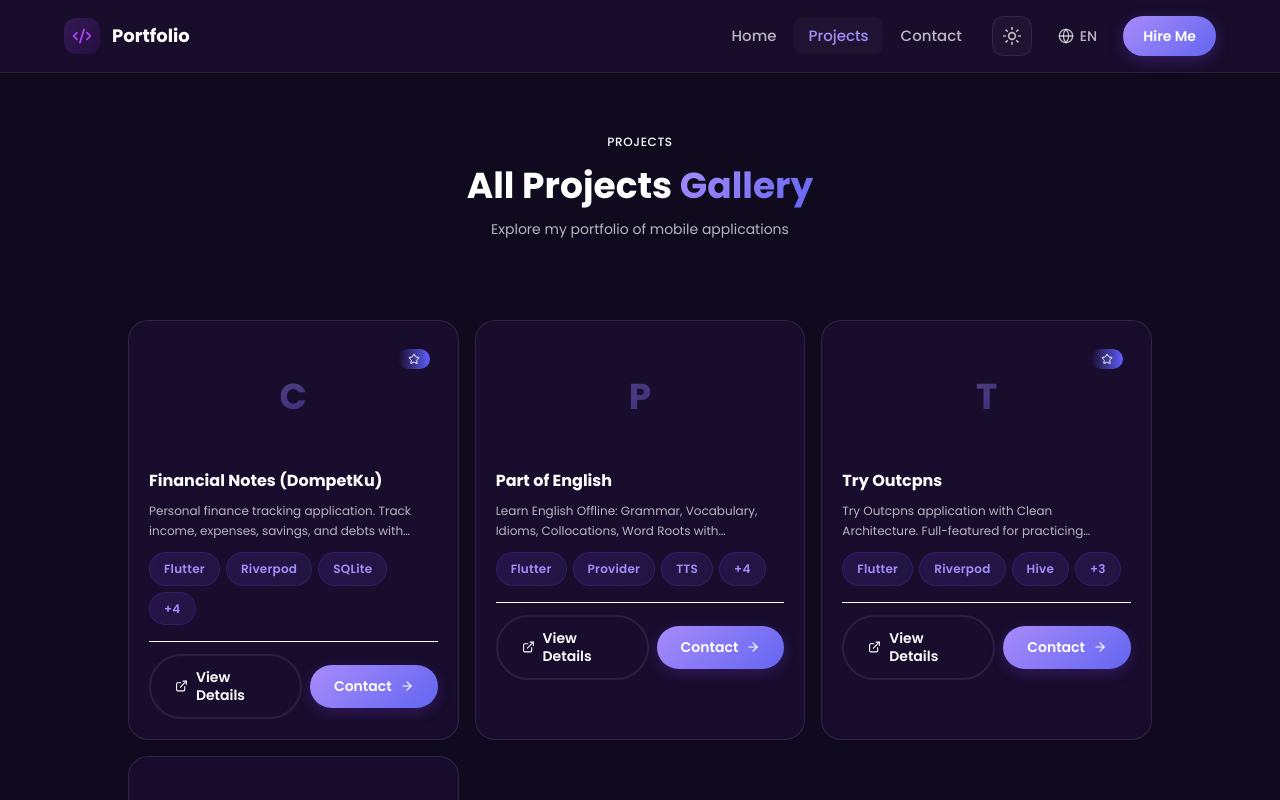
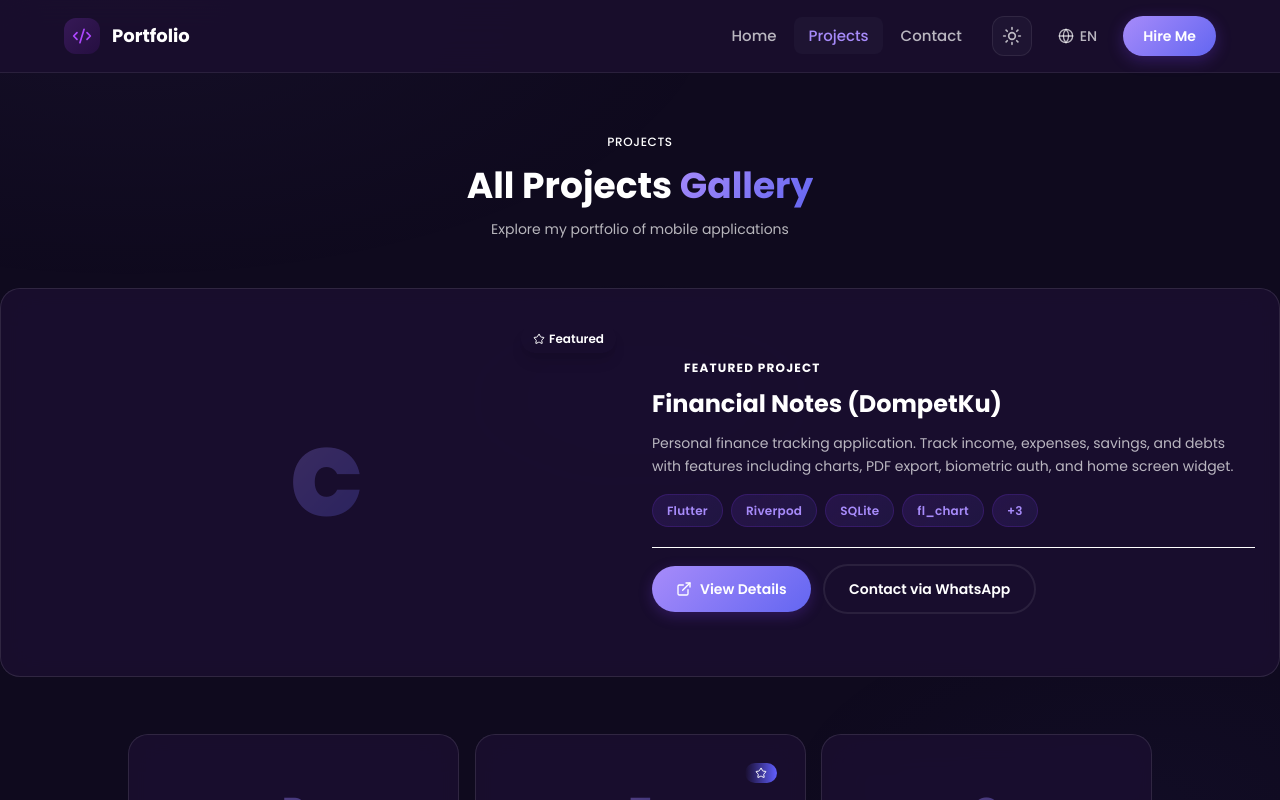
Before and after one commit to imamabdurrahmann/portfolio, a Next.js app: page /projects in a window 1280 px wide. Shown: the top 800 px of the page. Built offline with nearby package versions, Linux system fonts and the light colour scheme.

Commit message:
refactor: premium UI/UX - break grid, cyan accent, micro-interactions

```diff
--- a/src/app/globals.css
+++ b/src/app/globals.css
@@ -1,4 +1,4 @@
-@import url('https://fonts.googleapis.com/css2?family=Poppins:wght@300;400;500;600;700;800;900&display=swap');
+@import url('https://fonts.googleapis.com/css2?family=Poppins:wght@300;400;500;600;700;800;900&family=Space+Grotesk:wght@400;500;600;700&display=swap');
 @import "tailwindcss";
 
 @custom-variant dark (&:is(.dark *));
@@ -9,7 +9,7 @@
   --color-background: var(--background);
   --color-foreground: var(--foreground);
   --font-sans: 'Poppins', sans-serif;
-  --font-heading: 'Poppins', sans-serif;
+  --font-heading: 'Space Grotesk', 'Poppins', sans-serif;
 }
 
 /* ========================================
@@ -47,6 +47,8 @@ html[data-theme="dark"],
   --muted-foreground: #a1a1aa;
   --accent: #a78bfa;
   --accent-foreground: #ffffff;
+  --accent-secondary: #22d3ee;
+  --accent-secondary-glow: rgba(34, 211, 238, 0.4);
   --destructive: #ef4444;
   --border: rgba(255, 255, 255, 0.08);
   --input: rgba(255, 255, 255, 0.08);
@@ -81,6 +83,8 @@ html[data-theme="light"],
   --muted-foreground: #6b7280;
   --accent: #7c3aed;
   --accent-foreground: #ffffff;
+  --accent-secondary: #0891b2;
+  --accent-secondary-glow: rgba(8, 145, 178, 0.3);
   --destructive: #ef4444;
   --border: #e5e7eb;
   --input: #f3f4f6;
@@ -113,6 +117,19 @@ html[data-theme="light"],
     -webkit-font-smoothing: antialiased;
     -moz-osx-font-smoothing: grayscale;
     transition: background 0.3s ease, color 0.3s ease;
+    position: relative;
+  }
+
+  body::before {
+    content: '';
+    position: fixed;
+    inset: 0;
+    z-index: -1;
+    pointer-events: none;
+    background:
+      radial-gradient(ellipse 80% 60% at 10% 0%, rgba(167, 139, 250, 0.04) 0%, transparent 60%),
+      radial-gradient(ellipse 60% 50% at 90% 100%, rgba(99, 102, 241, 0.03) 0%, transparent 50%),
+      radial-gradient(ellipse 50% 40% at 50% 50%, rgba(34, 211, 238, 0.02) 0%, transparent 40%);
   }
 
   a {
@@ -165,14 +182,20 @@ html[data-theme="light"],
   border: 1px solid var(--glass-border);
   border-radius: 1.25rem;
   transition: all 0.4s cubic-bezier(0.4, 0, 0.2, 1);
+  will-change: transform, box-shadow;
 }
 
 .glass-card:hover {
-  border-color: var(--primary);
+  border-color: var(--accent-secondary);
   box-shadow:
-    0 8px 32px rgba(124, 58, 237, 0.15),
-    0 0 0 1px rgba(124, 58, 237, 0.1);
+    0 0 0 1px var(--accent-secondary-glow),
+    0 12px 40px rgba(34, 211, 238, 0.15),
+    0 4px 16px rgba(0, 0, 0, 0.2);
   transform: translateY(-6px);
+}
+
+.glass-card:active {
+  transform: translateY(-2px);
 }
 
 /* ========================================
@@ -247,11 +270,18 @@ html[data-theme="light"],
   color: white;
   box-shadow: 0 4px 14px rgba(124, 58, 237, 0.25);
   transition: all 0.2s ease;
+  will-change: transform, box-shadow;
 }
 
 .btn-primary:hover {
-  transform: translateY(-1px);
-  box-shadow: 0 6px 20px rgba(124, 58, 237, 0.35);
+  transform: translateY(-2px);
+  box-shadow:
+    0 6px 20px rgba(124, 58, 237, 0.35),
+    0 0 0 2px var(--accent-secondary-glow);
+}
+
+.btn-primary:active {
+  transform: translateY(0px);
 }
 
 .btn-secondary {
@@ -266,12 +296,14 @@ html[data-theme="light"],
   border: 2px solid var(--border);
   color: var(--text-primary);
   transition: all 0.2s ease;
+  will-change: transform, border-color, color, background;
 }
 
 .btn-secondary:hover {
-  border-color: var(--primary);
-  color: var(--primary);
-  background: rgba(124, 58, 237, 0.05);
+  border-color: var(--accent-secondary);
+  color: var(--accent-secondary);
+  background: rgba(34, 211, 238, 0.08);
+  box-shadow: 0 0 16px var(--accent-secondary-glow);
 }
 
 /* ========================================
@@ -413,9 +445,9 @@ html[data-theme="light"],
 }
 
 .hero-stat:hover {
-  border-color: var(--primary);
+  border-color: var(--accent-secondary);
   transform: translateY(-4px);
-  box-shadow: 0 8px 24px rgba(124, 58, 237, 0.15);
+  box-shadow: 0 8px 24px var(--accent-secondary-glow);
 }
 
 .hero-stat-number {
@@ -496,11 +528,11 @@ html[data-theme="light"],
 }
 
 .hero-cta-secondary:hover {
-  border-color: var(--primary);
-  color: var(--primary);
-  background: rgba(124, 58, 237, 0.05);
+  border-color: var(--accent-secondary);
+  color: var(--accent-secondary);
+  background: rgba(34, 211, 238, 0.05);
   transform: translateY(-3px);
-  box-shadow: 0 8px 24px rgba(124, 58, 237, 0.1);
+  box-shadow: 0 8px 24px var(--accent-secondary-glow);
 }
 
 /* ========================================
@@ -802,10 +834,11 @@ html[data-theme="light"],
 }
 
 .social-icon:hover {
-  background: var(--primary);
-  border-color: var(--primary);
-  color: white;
+  background: var(--accent-secondary);
+  border-color: var(--accent-secondary);
+  color: #0f172a;
   transform: translateY(-2px);
+  box-shadow: 0 4px 16px var(--accent-secondary-glow);
 }
 
 /* ========================================
--- a/src/app/projects/page.tsx
+++ b/src/app/projects/page.tsx
@@ -25,11 +25,84 @@ export default function ProjectsPage() {
         </div>
       </section>
 
-      {/* Projects Grid */}
+      {/* Featured Project (First Project - Full Width) */}
+      {projects.length > 0 && (
+        <motion.div
+          key={projects[0].id}
+          initial={{ opacity: 0, y: 20 }}
+          animate={{ opacity: 1, y: 0 }}
+          className="glass-card p-6 group mb-6"
+        >
+          <div className="grid md:grid-cols-2 gap-6 items-center">
+            {/* Project Image */}
+            <Link href={`/projects/${projects[0].slug}`} className="block cursor-pointer">
+              <div className="relative aspect-video rounded-xl bg-gradient-to-br from-accent-secondary/20 via-primary/15 to-primary/5 flex items-center justify-center overflow-hidden">
+                <span className="text-7xl md:text-8xl font-black gradient-text opacity-25">
+                  {projects[0].title.charAt(0)}
+                </span>
+                {projects[0].featured && (
+                  <div className="absolute top-3 right-3 flex items-center gap-1 px-3 py-1.5 rounded-full bg-gradient-to-r from-accent-secondary to-primary text-white text-xs font-semibold shadow-lg">
+                    <Star className="w-3 h-3" />
+                    Featured
+                  </div>
+                )}
+                <div className="absolute inset-0 bg-accent-secondary/80 opacity-0 group-hover:opacity-100 transition-opacity duration-300 flex items-center justify-center">
+                  <span className="text-white font-semibold">{t("projectCard.viewDetails")}</span>
+                </div>
+              </div>
+            </Link>
+
+            {/* Project Info */}
+            <div>
+              <span className="inline-flex items-center gap-2 text-accent-secondary text-xs font-bold uppercase tracking-widest mb-3">
+                <div className="w-6 h-[2px] bg-accent-secondary" />
+                Featured Project
+              </span>
+              <Link href={`/projects/${projects[0].slug}`} className="block group">
+                <h3 className="text-xl md:text-2xl font-bold text-foreground group-hover:text-accent-secondary transition-colors duration-300">
+                  {t(`projectData.${projects[0].id}.title`, undefined, projects[0].title)}
+                </h3>
+              </Link>
+              <p className="mt-3 text-sm text-foreground/70 leading-relaxed">
+                {t(`projectData.${projects[0].id}.description`, undefined, projects[0].description)}
+              </p>
+
+              <div className="flex flex-wrap gap-2 mt-4">
+                {projects[0].tech.slice(0, 4).map((tech) => (
+                  <span key={tech} className="tech-tag">{tech}</span>
+                ))}
+                {projects[0].tech.length > 4 && (
+                  <span className="tech-tag">+{projects[0].tech.length - 4}</span>
+                )}
+              </div>
+
+              <div className="flex items-center gap-3 mt-5 pt-4 border-t border-border">
+                <Link
+                  href={`/projects/${projects[0].slug}`}
+                  className="btn-primary"
+                >
+                  <ExternalLink className="w-4 h-4" />
+                  {t("projectCard.viewDetails")}
+                </Link>
+                <Link
+                  href={`https://wa.me/6282375227802?text=${encodeURIComponent(t("experience.contactMessage", { project: t(`projectData.${projects[0].id}.title`, undefined, projects[0].title) as string }))}`}
+                  target="_blank"
+                  rel="noopener noreferrer"
+                  className="btn-secondary"
+                >
+                  {t("featured.contactVia")}
+                </Link>
+              </div>
+            </div>
+          </div>
+        </motion.div>
+      )}
+
+      {/* Other Projects Grid */}
       <section className="py-8 px-6">
         <div className="container mx-auto max-w-5xl">
           <div className="grid md:grid-cols-2 lg:grid-cols-3 gap-4">
-            {projects.map((project, index) => (
+            {projects.slice(1).map((project, index) => (
               <motion.div
                 key={project.id}
                 initial={{ opacity: 0, y: 20 }}
@@ -52,7 +125,7 @@ export default function ProjectsPage() {
                     </div>
                   </div>
 
-                  <h3 className="text-base font-bold text-foreground group-hover:text-primary transition-colors">
+                  <h3 className="text-base font-bold text-foreground group-hover:text-accent-secondary transition-colors duration-300">
                     {t(`projectData.${project.id}.title`, undefined, project.title)}
                   </h3>
                   <p className="mt-2 text-xs text-foreground/60 leading-relaxed line-clamp-2">
--- a/src/components/ContactForm.tsx
+++ b/src/components/ContactForm.tsx
@@ -53,7 +53,7 @@ export function ContactForm() {
           <button
             type="submit"
             disabled={state.submitting}
-            className="w-full h-9 flex items-center justify-center gap-1.5 rounded-lg bg-primary text-primary-foreground text-sm font-medium hover:bg-primary/90 disabled:opacity-50"
+            className="w-full btn-primary justify-center disabled:opacity-50 disabled:cursor-not-allowed"
           >
             {state.submitting ? (
               <>
```
Also changed, not shown: src/app/contact/page.tsx (+7 -7 lines).
